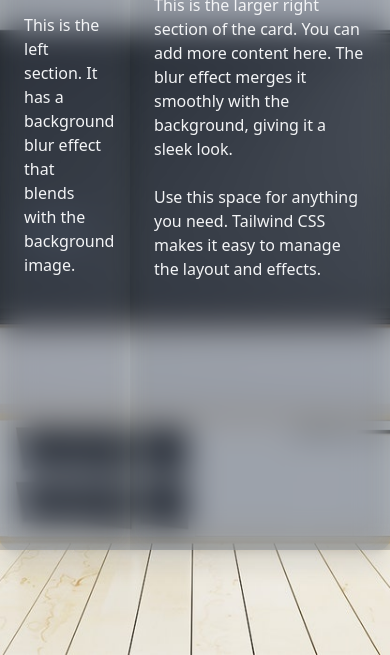
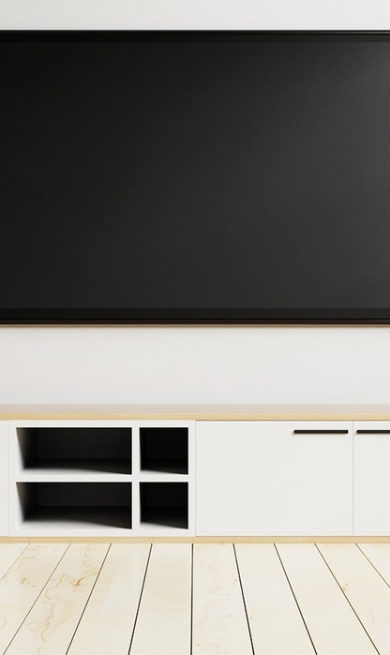
Before and after one commit to I-s-aac/tailwind-page, a website: page src/index.html in a window 390 px wide. Shown: the part 189-844 px from the top of the page. Drawn offline with Linux system fonts and the light colour scheme.

Commit message:
switching to an easier design, dunno how to make other one work for mobile Wed, Sep 11, 2024  9:28:04 AM

```diff
--- a/src/index.html
+++ b/src/index.html
@@ -14,11 +14,9 @@
 <body class="text-gray-100 bg-cover bg-fixed bg-center" style="background-image: url(images/tv\ in\ room.jpg);">
 
 
-        <!-- Middle-left vertical navbar -->
-        <nav
-            class="fixed top-1/2 left-6 transform -translate-y-1/2 w-16 p-4 bg-slate-500/20 backdrop-blur-sm rounded-lg shadow-lg">
-            <ul class="space-y-4">
-                <li><a href="#" class=""></a></li>
+        <nav>
+            <ul>
+                <li><a href="#"></a></li>
                 <li><a href="#"></a></li>
                 <li><a href="#"></a></li>
                 <li><a href="#"></a></li>
@@ -27,37 +25,6 @@
             </ul>
         </nav>
 
-        <!-- Main card in the center -->
-        <div class="flex justify-center items-center h-screen">
-            <div class="w-12/12 max-w-5xl h-3/4 bg-slate-500/20 backdrop-blur-lg rounded-xl shadow-xl">
-                <div class="grid grid-cols-3 h-full">
-
-                    <!-- Left section (smaller) -->
-                    <div class="p-6 col-span-1 bg-gray-700/20 backdrop-blur-md h-full">
-                        <h2 class="text-xl font-semibold">Left Section</h2>
-                        <p class="mt-4">
-                            This is the left section. It has a background blur effect that blends with the background
-                            image.
-                        </p>
-                    </div>
-
-                    <!-- Right section (larger) -->
-                    <div class="p-6 col-span-2 bg-gray-800/20 backdrop-blur-md h-full">
-                        <h2 class="text-3xl font-bold">Right Section</h2>
-                        <p class="mt-4">
-                            This is the larger right section of the card. You can add more content here. The blur effect
-                            merges it smoothly with the background, giving it a sleek look.
-                        </p>
-                        <p class="mt-6">
-                            Use this space for anything you need. Tailwind CSS makes it easy to manage the layout and
-                            effects.
-                        </p>
-                    </div>
-
-                </div>
-            </div>
-        </div>
-
 </body>
 
 </html>
```
Also changed, not shown: src/output.css, src/style.css (added), 1 other file.
